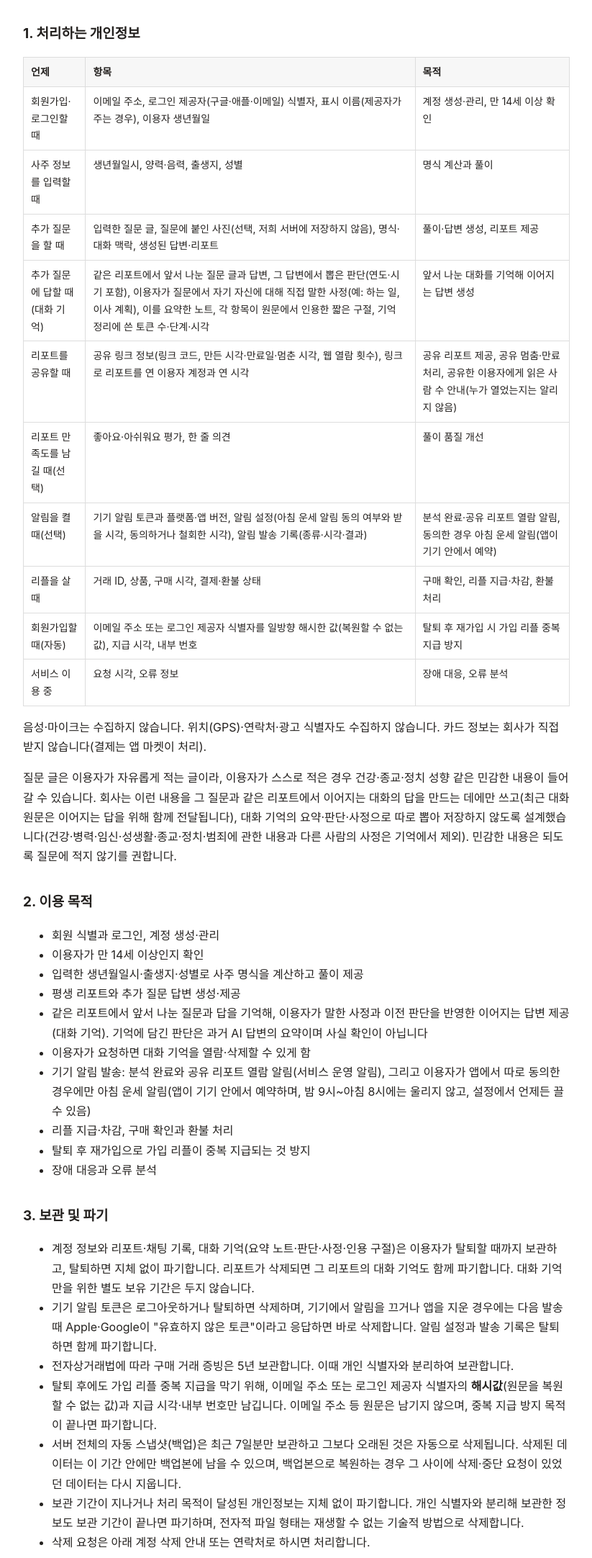
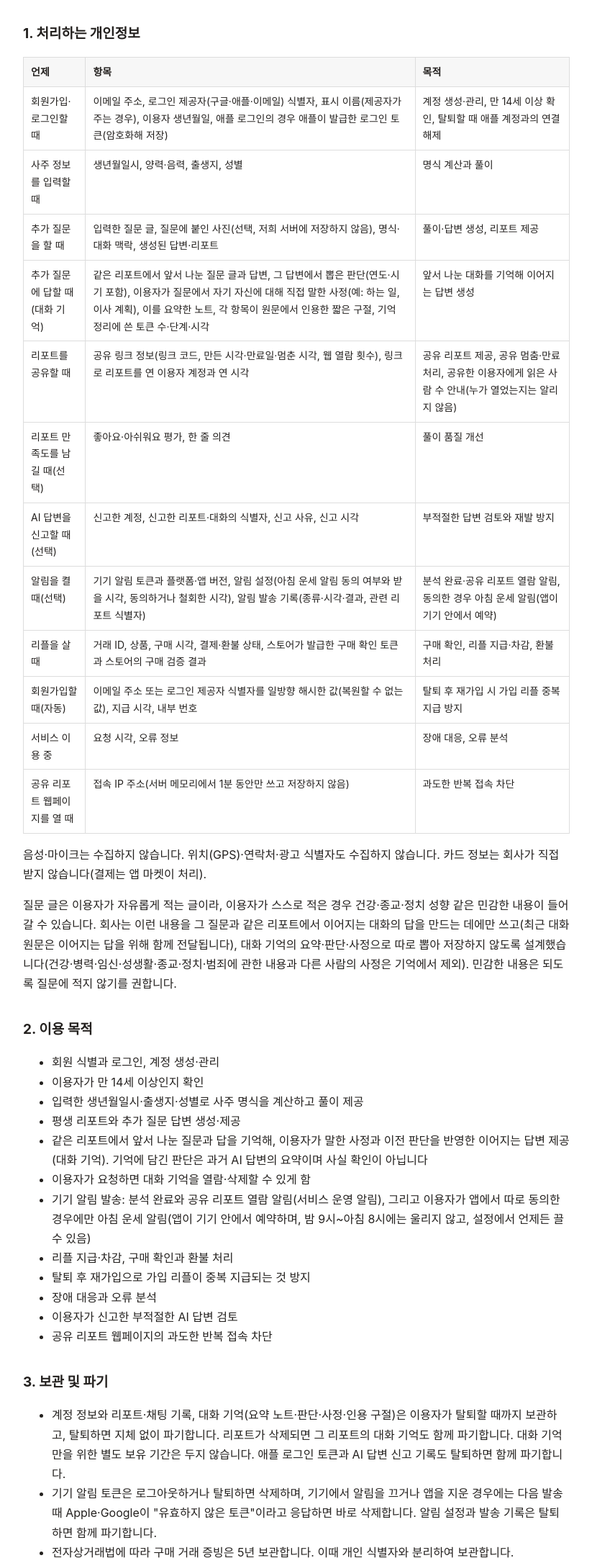
Before and after one commit to PBJ-2/sajuripple-legal, a plain HTML site: page index.html in a window 1280 px wide. Shown: the part 445-2609 px from the top of the page at 72% size, without its empty margins (228-1051 px from the left). Drawn offline with Linux system fonts and the light colour scheme.

Commit message:
처리방침: 실제 처리 항목 보강 — 공유 공개 항목·애플 로그인 토큰·구매 확인 토큰·답변 신고·공유 웹 접속 IP·푸시 리포트 식별자
코드와 대조해 방침에 빠졌거나 실제와 다른 항목을 맞췄다(사주리플 privacy_flow_vs_policy_20261023).

Co-Authored-By: Claude Opus 5.5 <noreply@anthropic.com>

```diff
--- a/index.html
+++ b/index.html
@@ -36,16 +36,18 @@
   <h2>1. 처리하는 개인정보</h2>
   <table>
     <tr><th>언제</th><th>항목</th><th>목적</th></tr>
-    <tr><td>회원가입·로그인할 때</td><td>이메일 주소, 로그인 제공자(구글·애플·이메일) 식별자, 표시 이름(제공자가 주는 경우), 이용자 생년월일</td><td>계정 생성·관리, 만 14세 이상 확인</td></tr>
+    <tr><td>회원가입·로그인할 때</td><td>이메일 주소, 로그인 제공자(구글·애플·이메일) 식별자, 표시 이름(제공자가 주는 경우), 이용자 생년월일, 애플 로그인의 경우 애플이 발급한 로그인 토큰(암호화해 저장)</td><td>계정 생성·관리, 만 14세 이상 확인, 탈퇴할 때 애플 계정과의 연결 해제</td></tr>
     <tr><td>사주 정보를 입력할 때</td><td>생년월일시, 양력·음력, 출생지, 성별</td><td>명식 계산과 풀이</td></tr>
     <tr><td>추가 질문을 할 때</td><td>입력한 질문 글, 질문에 붙인 사진(선택, 저희 서버에 저장하지 않음), 명식·대화 맥락, 생성된 답변·리포트</td><td>풀이·답변 생성, 리포트 제공</td></tr>
     <tr><td>추가 질문에 답할 때(대화 기억)</td><td>같은 리포트에서 앞서 나눈 질문 글과 답변, 그 답변에서 뽑은 판단(연도·시기 포함), 이용자가 질문에서 자기 자신에 대해 직접 말한 사정(예: 하는 일, 이사 계획), 이를 요약한 노트, 각 항목이 원문에서 인용한 짧은 구절, 기억 정리에 쓴 토큰 수·단계·시각</td><td>앞서 나눈 대화를 기억해 이어지는 답변 생성</td></tr>
     <tr><td>리포트를 공유할 때</td><td>공유 링크 정보(링크 코드, 만든 시각·만료일·멈춘 시각, 웹 열람 횟수), 링크로 리포트를 연 이용자 계정과 연 시각</td><td>공유 리포트 제공, 공유 멈춤·만료 처리, 공유한 이용자에게 읽은 사람 수 안내(누가 열었는지는 알리지 않음)</td></tr>
     <tr><td>리포트 만족도를 남길 때(선택)</td><td>좋아요·아쉬워요 평가, 한 줄 의견</td><td>풀이 품질 개선</td></tr>
-    <tr><td>알림을 켤 때(선택)</td><td>기기 알림 토큰과 플랫폼·앱 버전, 알림 설정(아침 운세 알림 동의 여부와 받을 시각, 동의하거나 철회한 시각), 알림 발송 기록(종류·시각·결과)</td><td>분석 완료·공유 리포트 열람 알림, 동의한 경우 아침 운세 알림(앱이 기기 안에서 예약)</td></tr>
-    <tr><td>리플을 살 때</td><td>거래 ID, 상품, 구매 시각, 결제·환불 상태</td><td>구매 확인, 리플 지급·차감, 환불 처리</td></tr>
+    <tr><td>AI 답변을 신고할 때(선택)</td><td>신고한 계정, 신고한 리포트·대화의 식별자, 신고 사유, 신고 시각</td><td>부적절한 답변 검토와 재발 방지</td></tr>
+    <tr><td>알림을 켤 때(선택)</td><td>기기 알림 토큰과 플랫폼·앱 버전, 알림 설정(아침 운세 알림 동의 여부와 받을 시각, 동의하거나 철회한 시각), 알림 발송 기록(종류·시각·결과, 관련 리포트 식별자)</td><td>분석 완료·공유 리포트 열람 알림, 동의한 경우 아침 운세 알림(앱이 기기 안에서 예약)</td></tr>
+    <tr><td>리플을 살 때</td><td>거래 ID, 상품, 구매 시각, 결제·환불 상태, 스토어가 발급한 구매 확인 토큰과 스토어의 구매 검증 결과</td><td>구매 확인, 리플 지급·차감, 환불 처리</td></tr>
     <tr><td>회원가입할 때(자동)</td><td>이메일 주소 또는 로그인 제공자 식별자를 일방향 해시한 값(복원할 수 없는 값), 지급 시각, 내부 번호</td><td>탈퇴 후 재가입 시 가입 리플 중복 지급 방지</td></tr>
     <tr><td>서비스 이용 중</td><td>요청 시각, 오류 정보</td><td>장애 대응, 오류 분석</td></tr>
+    <tr><td>공유 리포트 웹페이지를 열 때</td><td>접속 IP 주소(서버 메모리에서 1분 동안만 쓰고 저장하지 않음)</td><td>과도한 반복 접속 차단</td></tr>
   </table>
   <p>음성·마이크는 수집하지 않습니다. 위치(GPS)·연락처·광고 식별자도 수집하지 않습니다. 카드 정보는 회사가 직접 받지 않습니다(결제는 앱 마켓이 처리).</p>
   <p>질문 글은 이용자가 자유롭게 적는 글이라, 이용자가 스스로 적은 경우 건강·종교·정치 성향 같은 민감한 내용이 들어갈 수 있습니다. 회사는 이런 내용을 그 질문과 같은 리포트에서 이어지는 대화의 답을 만드는 데에만 쓰고(최근 대화 원문은 이어지는 답을 위해 함께 전달됩니다), 대화 기억의 요약·판단·사정으로 따로 뽑아 저장하지 않도록 설계했습니다(건강·병력·임신·성생활·종교·정치·범죄에 관한 내용과 다른 사람의 사정은 기억에서 제외). 민감한 내용은 되도록 질문에 적지 않기를 권합니다.</p>
@@ -62,11 +64,13 @@
     <li>리플 지급·차감, 구매 확인과 환불 처리</li>
     <li>탈퇴 후 재가입으로 가입 리플이 중복 지급되는 것 방지</li>
     <li>장애 대응과 오류 분석</li>
+    <li>이용자가 신고한 부적절한 AI 답변 검토</li>
+    <li>공유 리포트 웹페이지의 과도한 반복 접속 차단</li>
   </ul>
 
   <h2>3. 보관 및 파기</h2>
   <ul>
-    <li>계정 정보와 리포트·채팅 기록, 대화 기억(요약 노트·판단·사정·인용 구절)은 이용자가 탈퇴할 때까지 보관하고, 탈퇴하면 지체 없이 파기합니다. 리포트가 삭제되면 그 리포트의 대화 기억도 함께 파기합니다. 대화 기억만을 위한 별도 보유 기간은 두지 않습니다.</li>
+    <li>계정 정보와 리포트·채팅 기록, 대화 기억(요약 노트·판단·사정·인용 구절)은 이용자가 탈퇴할 때까지 보관하고, 탈퇴하면 지체 없이 파기합니다. 리포트가 삭제되면 그 리포트의 대화 기억도 함께 파기합니다. 대화 기억만을 위한 별도 보유 기간은 두지 않습니다. 애플 로그인 토큰과 AI 답변 신고 기록도 탈퇴하면 함께 파기합니다.</li>
     <li>기기 알림 토큰은 로그아웃하거나 탈퇴하면 삭제하며, 기기에서 알림을 끄거나 앱을 지운 경우에는 다음 발송 때 Apple·Google이 "유효하지 않은 토큰"이라고 응답하면 바로 삭제합니다. 알림 설정과 발송 기록은 탈퇴하면 함께 파기합니다.</li>
     <li>전자상거래법에 따라 구매 거래 증빙은 5년 보관합니다. 이때 개인 식별자와 분리하여 보관합니다.</li>
     <li>탈퇴 후에도 가입 리플 중복 지급을 막기 위해, 이메일 주소 또는 로그인 제공자 식별자의 <b>해시값</b>(원문을 복원할 수 없는 값)과 지급 시각·내부 번호만 남깁니다. 이메일 주소 등 원문은 남기지 않으며, 중복 지급 방지 목적이 끝나면 파기합니다.</li>
@@ -90,8 +94,8 @@
     <tr><th>받는 곳(연락처)</th><th>보내는 항목</th><th>위치</th><th>목적</th><th>받는 곳의 보유·이용 기간</th></tr>
     <tr><td>Anthropic PBC (Claude API)<br><small>548 Market St, PMB 90375, San Francisco, CA 94104, USA · privacy@anthropic.com</small></td><td>명식 정보(생년월일시·출생지·성별), 질문 글, 질문에 붙인 사진(이용자가 붙인 경우), 같은 리포트에서 앞서 나눈 질문·답변, 대화 기억의 요약 노트·판단·사정·인용 구절</td><td>미국</td><td>사주 분석 문장·답변 생성, 대화 기억 정리(추출·요약)</td><td>API 입력·출력은 모델 학습에 쓰지 않으며 원칙적으로 수신 후 30일 안에 자동 삭제(Anthropic 공개 정책 기준, 정책 위반 조사 등 예외는 Anthropic 방침에 따름)</td></tr>
     <tr><td>Google LLC (Gemini API)<br><small>1600 Amphitheatre Parkway, Mountain View, CA 94043, USA</small></td><td>AI가 쓴 리포트 풀이 문단(질문 글·답변·대화 기억은 보내지 않습니다)</td><td>미국</td><td>리포트를 쉬운 말로 옮김</td><td>Google의 Gemini API 공개 정책에 따름(아래 링크)</td></tr>
-    <tr><td>Apple Inc. (APNs 푸시 서비스)<br><small>One Apple Park Way, Cupertino, CA 95014, USA</small></td><td>기기 알림 토큰, 알림 제목·본문(예: "리포트가 준비됐어요")</td><td>미국</td><td>iOS 기기로 알림 전달</td><td>전달 즉시 처리, Apple의 공개 정책에 따름</td></tr>
-    <tr><td>Google LLC (Firebase Cloud Messaging)<br><small>1600 Amphitheatre Parkway, Mountain View, CA 94043, USA</small></td><td>기기 알림 토큰, 알림 제목·본문</td><td>미국</td><td>Android 기기로 알림 전달</td><td>전달 즉시 처리, Google의 공개 정책에 따름</td></tr>
+    <tr><td>Apple Inc. (APNs 푸시 서비스)<br><small>One Apple Park Way, Cupertino, CA 95014, USA</small></td><td>기기 알림 토큰, 알림 제목·본문(예: "리포트가 준비됐어요"), 알림 종류와 관련 리포트 식별자(알림을 눌렀을 때 해당 리포트를 열기 위함)</td><td>미국</td><td>iOS 기기로 알림 전달</td><td>전달 즉시 처리, Apple의 공개 정책에 따름</td></tr>
+    <tr><td>Google LLC (Firebase Cloud Messaging)<br><small>1600 Amphitheatre Parkway, Mountain View, CA 94043, USA</small></td><td>기기 알림 토큰, 알림 제목·본문, 알림 종류와 관련 리포트 식별자</td><td>미국</td><td>Android 기기로 알림 전달</td><td>전달 즉시 처리, Google의 공개 정책에 따름</td></tr>
     <tr><td>Amazon Web Services (Lightsail)</td><td>계정·서비스 데이터</td><td>대한민국(서울) — 국외 이전 아님</td><td>서버·데이터베이스 운영</td><td>회사의 보관 기간과 같음(3. 보관 및 파기)</td></tr>
     <tr><td>Apple Inc.<br><small>One Apple Park Way, Cupertino, CA 95014, USA</small></td><td>구매 정보(거래 ID·상품·시각)</td><td>미국</td><td>앱스토어 인앱결제</td><td>Apple의 공개 정책에 따름</td></tr>
     <tr><td>Google LLC (Google Play)<br><small>1600 Amphitheatre Parkway, Mountain View, CA 94043, USA</small></td><td>구매 정보(거래 ID·상품·시각)</td><td>미국</td><td>구글플레이 인앱결제</td><td>Google의 공개 정책에 따름</td></tr>
@@ -100,7 +104,7 @@
     <li>이전 시기·방법: 이용자가 분석을 요청하거나 질문을 보내 답변을 만들 때, 그리고 대화 기억을 정리할 때 HTTPS로 암호화해 API로 전송합니다. 구매 정보는 결제가 일어날 때 각 스토어가 처리합니다.</li>
     <li>명식 정보, 질문 글, 같은 리포트의 이전 질문·답변과 대화 기억은 사주 분석·답변 생성과 대화 기억 정리를 위해서만 Anthropic에 보냅니다. 대화 기억의 검색은 회사 데이터베이스 안에서만 하며, 질문·답변·대화 기억을 Google에 보내지 않습니다. Google에는 리포트를 쉬운 말로 옮기기 위한 풀이 문단만 보냅니다.</li>
     <li>질문에 사진을 붙이면 답을 쓰기 위해 그 사진을 Anthropic에 보냅니다. 사진은 저희 서버에 저장하지 않으며, 처리 업체가 자사 정책에 따라 일정 기간 보관할 수 있습니다. 사진을 처음 보낼 때 앱에서 따로 동의를 받습니다.</li>
-    <li>리포트를 공유하면, 링크를 받은 사람에게는 태어난 시각을 가린 리포트 본문만 보입니다. 사주표·질문 기록과 입력한 생년월일시·출생지 원본은 보내지 않습니다.</li>
+    <li>리포트를 공유하면, 링크를 받은 사람에게는 태어난 시간을 가린 리포트 본문과 함께 공유한 사람의 이름(리포트에 적은 이름 또는 계정 표시 이름), 일주, 리포트를 만든 날짜가 보입니다. 사주표·질문 기록과 입력한 생년월일시·출생지 원본은 보내지 않습니다.</li>
     <li>각 사업자가 API로 받은 정보를 자사 모델 학습에 이용하는지 여부와 조건은 각 사의 공개 문서에서 확인할 수 있습니다.
       Anthropic 상업 약관(<a href="https://www.anthropic.com/legal/commercial-terms">anthropic.com/legal/commercial-terms</a>)·개인정보처리방침(<a href="https://www.anthropic.com/legal/privacy">anthropic.com/legal/privacy</a>),
       Google Gemini API 추가 약관(<a href="https://ai.google.dev/gemini-api/terms">ai.google.dev/gemini-api/terms</a>)·개인정보처리방침(<a href="https://policies.google.com/privacy">policies.google.com/privacy</a>).</li>
```
